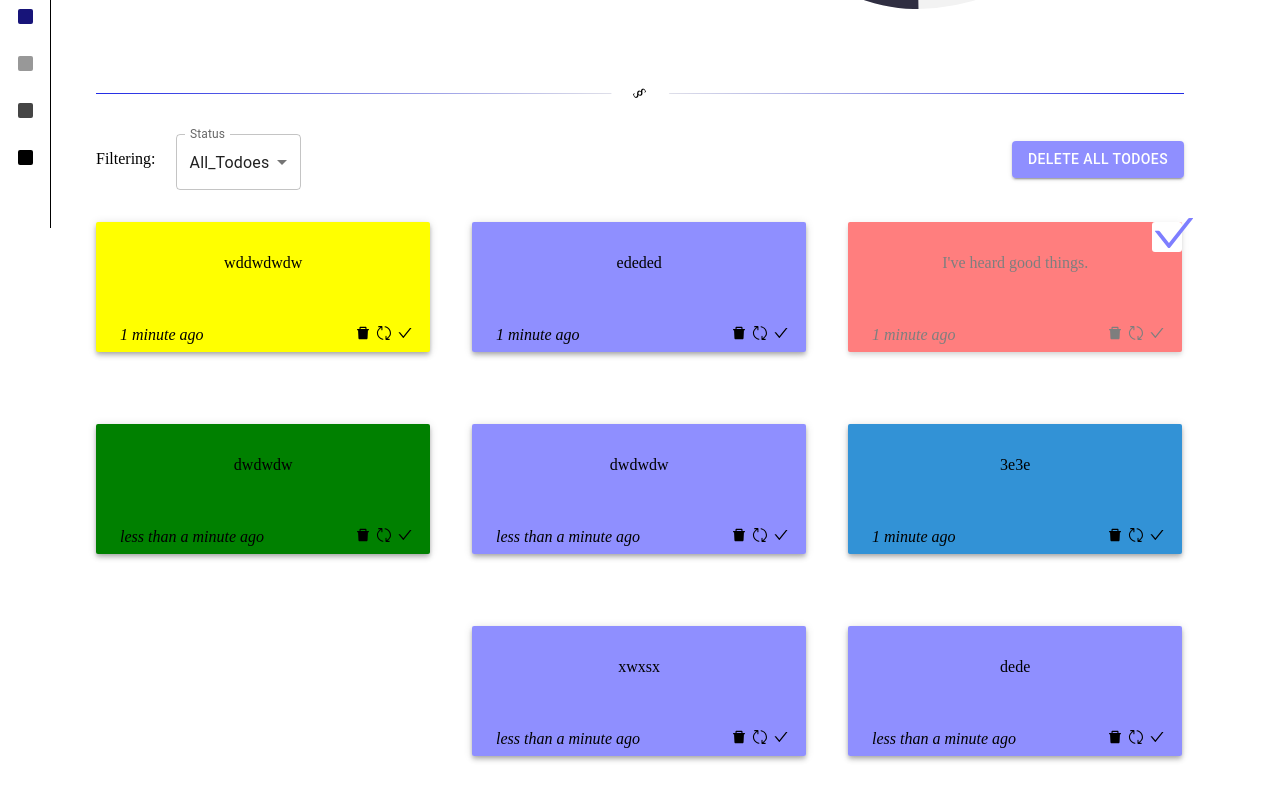
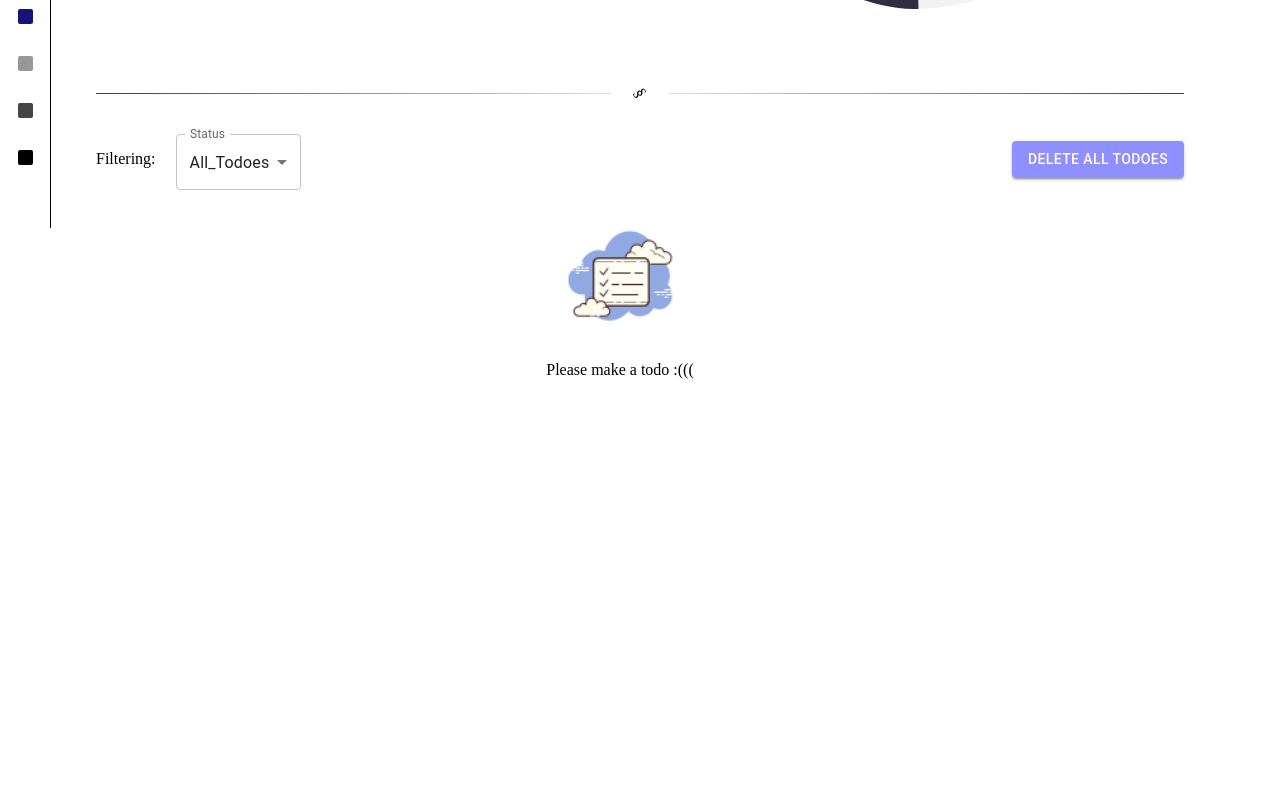
Before and after one commit to KasraMg/Todo_List, a React (Vite) app: page / in a window 1280 px wide. Shown: the part 572-1372 px from the top of the page. After the commit the page ends 1023 px from the top, so only its background shows below. Built offline with nearby package versions, Linux system fonts and the light colour scheme; data requests are answered from the project's data file.

Commit message:
removeTodoHandler

```diff
--- a/src/App.css
+++ b/src/App.css
@@ -39,11 +39,13 @@ p {
 .swal-title{
   font-family: cursive;
 }
-input:-webkit-autofill,
-     input:-webkit-autofill:focus {
+.swal-button--cancel{
+  color: white;
+}
+input:-webkit-autofill, input:-webkit-autofill:focus {
          transition: background-color 600000s 0s, color 600000s 0s;
-     }
+ }
 
-     input[data-autocompleted] {
+ input[data-autocompleted] {
          background-color: transparent !important;
-     }
+   }
--- a/src/Components/Todo/Todo.tsx
+++ b/src/Components/Todo/Todo.tsx
@@ -1,10 +1,13 @@
 
 import { makeStyles } from '@mui/styles';
 import { AiFillDelete, AiOutlineCheck } from 'react-icons/ai'
-import { RxUpdate } from 'react-icons/rx'
 import { sub } from 'date-fns';
  import TimeAgo from '../TimeAgo'
  import { Todo as todoType } from '../../assets/todo.Types';
+import swal from 'sweetalert';
+import { useContext } from 'react'
+import { TodolistContext } from '../../Context/TodolistContext';
+
  const useStyles = makeStyles({
         todo: {
         width:'90%',
@@ -56,8 +59,41 @@ import { sub } from 'date-fns';
 
 export default function Todo(props:todoType) {
 
+    const context=useContext(TodolistContext)
+    const classes = useStyles();
 
-    const classes = useStyles();
+
+    const updateTodos=async()=>{
+        const res = await fetch("http://localhost:4000/todos");
+        const data = (await res.json()) as todoType[];
+        context?.setTodos(data);
+      }
+
+    const deleteTodoHandler=async()=>{
+        swal({
+            title:'Do you want to delete this todo?',
+            icon:'success',
+            buttons:['no','yes']
+        }).then(async(result)=>{
+           if (result) {
+            const res = await fetch(`http://localhost:4000/todos/${props.id}`,{
+            method:'DELETE'
+
+          });
+          console.log(res);
+          if (res.status == 200) {
+            updateTodos()
+            swal({
+              title:'Todo was Delete',
+              icon:'success'
+            })
+          }
+
+           }
+        })
+
+    }
+
     return (
         <section style={{backgroundColor:props.bg}} id='todo' className={props.isComplate ? `${classes.todo} ${classes.todoComplate}` : `${classes.todo}`}>
            <p className={classes.text}>{props.content}</p>
@@ -69,13 +105,11 @@ export default function Todo(props:todoType) {
             {props.isComplate ?(
                 <>
                  <AiFillDelete  style={{marginRight:'.3rem'}}/>
-                 <RxUpdate  style={{marginRight:'.3rem'}}/>
                  <AiOutlineCheck />
                 </>
             ):(
                 <>
-                <AiFillDelete className={classes.icon} style={{marginRight:'.3rem'}}/>
-                <RxUpdate className={classes.icon} style={{marginRight:'.3rem'}}/>
+                <AiFillDelete onClick={deleteTodoHandler} className={classes.icon} style={{marginRight:'.3rem'}}/>
                 <AiOutlineCheck className={classes.icon}/>
                 </>
             )}
--- a/src/Components/TodoList/TodoList.tsx
+++ b/src/Components/TodoList/TodoList.tsx
@@ -10,6 +10,7 @@ import { useState,useContext } from 'react'
 import { TodolistContext } from '../../Context/TodolistContext';
 import { Color,Todo } from '../../assets/todo.Types';
 import swal from 'sweetalert';
+
 const useStyles = makeStyles({
   input: {
     borderRadius: '10px',
@@ -83,13 +84,14 @@ const createTodo=async()=>{
   });
   console.log(res);
   if (res.status == 201) {
+    updateTodos()
     swal({
       title:'Todo was added',
       icon:'success'
     })
   }
 
-  updateTodos()
+
   setTodoInput("")
 
 
--- a/src/Components/Todoes/Todoes.tsx
+++ b/src/Components/Todoes/Todoes.tsx
@@ -5,6 +5,7 @@ import { Button } from '@mui/material'
 import Todo from "../Todo/Todo";
 import { useContext } from 'react'
 import  {TodolistContext} from '../../Context/TodolistContext'
+import swal from "sweetalert";
 
 const useStyles = makeStyles({
     formControl: {
@@ -17,6 +18,12 @@ const useStyles = makeStyles({
         justifyContent:'space-between',
         alignItems:'baseline',
         flexWrap:'wrap'
+    },
+    emptyTodo:{
+        textAlign:'center',
+       display:'block',
+       margin:'0 auto',
+        marginTop:'4rem'
     }
 });
 export default function Todoes() {
@@ -24,7 +31,23 @@ export default function Todoes() {
     const [filter, setFilter] = useState<String>('All_Todoes');
     const context = useContext(TodolistContext)
 
+    const deleteAllTodosHandler=()=>{
+        swal({
+            title:'Do you want to delete all todos?',
+            icon:'success',
+            buttons:['no','yes']
+        }).then(result=>{
+           if (result) {
+            context?.todo?.map(async(data)=>{
+                const res = await fetch(`http://localhost:4000/todos/${data.id}`,{
+                    method:'DELETE'
 
+                  });
+            })
+            context?.setTodos([])
+           }
+        })
+     }
     return (
         <div style={{ marginBottom: '2rem' }}>
             <main id="todoesMain" className={classes.main}>
@@ -44,7 +67,7 @@ export default function Todoes() {
                     </Select>
                 </FormControl>
                  </div>
-                 <Button id="deleteTodo" style={{ backgroundColor: '#0100ff70', marginTop: '1rem' }} variant="contained">Delete All Todoes</Button>
+                 <Button onClick={deleteAllTodosHandler} id="deleteTodo" style={{ backgroundColor: '#0100ff70', marginTop: '1rem' }} variant="contained">Delete All Todoes</Button>
             </main>
 
 
@@ -55,7 +78,12 @@ export default function Todoes() {
                 </Grid>
              ) )}
 
-
+                  {context?.todo?.length == 0 &&(
+                    <div className={classes.emptyTodo}>
+                        <img width={127} src="/icons8-todo-list-100.png" alt="" />
+                    <p>Please make a todo :(((</p>
+                    </div>
+                  )}
 
             </Grid>
 
--- a/src/Context/TodolistContext.tsx
+++ b/src/Context/TodolistContext.tsx
@@ -27,25 +27,7 @@ export const TodolistProvider = ({ children }: AuthContextProviderProps) => {
 
 
 
-const [todo,setTodos]=useState <Todo[] | null>([
-  {
-  id: 1,
-  content: "I've heard good things.",
-  date: 1,
-  bg:'red',
-  isComplate:true
-  },
-  {
-    id: 2,
-    content: "I've heard good things.",
-    date: 1,
-    bg:'blue',
-    isComplate:false
-    },
-]
-
-
-)
+const [todo,setTodos]=useState <Todo[] | null>(null)
 useEffect(() => {
   (async () => {
     const res = await fetch("http://localhost:4000/todos");
--- a/src/db.json
+++ b/src/db.json
@@ -31,62 +31,5 @@
       "id": 6
     }
   ],
-  "todos": [
-    {
-      "id": 1,
-      "content": "I've heard good things.",
-      "date": 1,
-      "bg": "red",
-      "isComplate": true
-    },
-    {
-      "id": 3,
-      "content": "ededed",
-      "date": 1,
-      "bg": "#0100ff70",
-      "isComplate": false
-    },
-    {
-      "id": 4,
-      "content": "wddwdwdw",
-      "date": 1,
-      "bg": "yellow",
-      "isComplate": false
-    },
-    {
-      "id": 5,
-      "content": "3e3e",
-      "date": 1,
-      "bg": "rgb(50 146 214)",
-      "isComplate": false
-    },
-    {
-      "id": 6,
-      "content": "dwdwdw",
-      "date": 0,
-      "bg": "#0100ff70",
-      "isComplate": false
-    },
-    {
-      "id": 7,
-      "content": "dwdwdw",
-      "date": 0,
-      "bg": "green",
-      "isComplate": false
-    },
-    {
-      "id": 8,
-      "content": "dede",
-      "date": 0,
-      "bg": "#0100ff70",
-      "isComplate": false
-    },
-    {
-      "id": 9,
-      "content": "xwxsx",
-      "date": 0,
-      "bg": "#0100ff70",
-      "isComplate": false
-    }
-  ]
+  "todos": []
 }
```
Also changed, not shown: public/icons8-todo-list-100.png (added).
